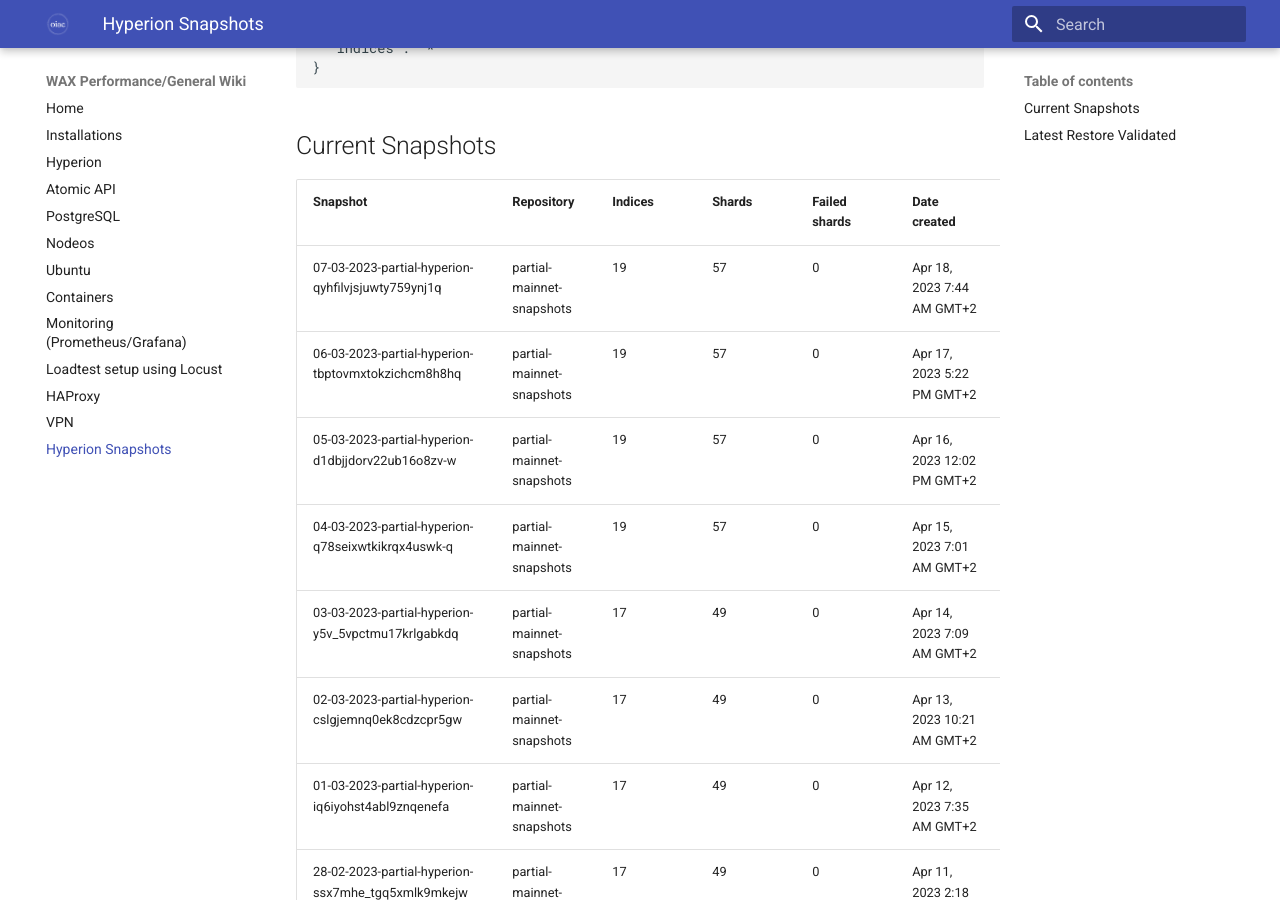
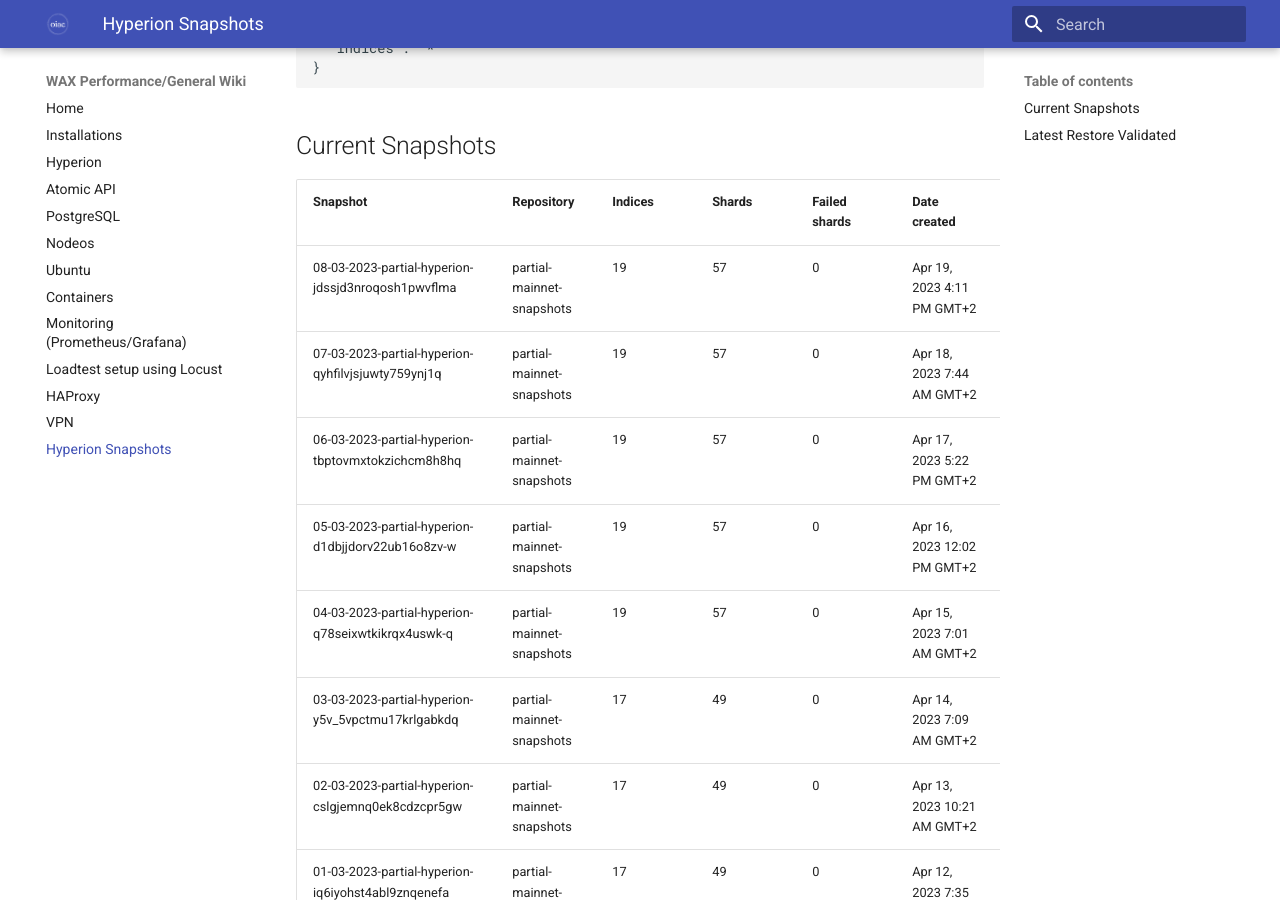
Before and after one commit to oneinacillian/wiki, an MkDocs documentation site: the page built from docs/snapshots.md, in a window 1280 px wide and 900 px high, scrolled down 2022 px. Built offline with MkDocs 1.6.1 and Material for MkDocs 9.7.7, drawn with Linux system fonts in a browser that asks for light colours.

Commit message:
Added latest snapshot

```diff
--- a/docs/snapshots.md
+++ b/docs/snapshots.md
@@ -60,6 +60,7 @@
 
 | Snapshot                                           | Repository                | Indices | Shards | Failed shards | Date created                | Duration |
 |----------------------------------------------------|---------------------------|---------|--------|---------------|-----------------------------|----------|
+|08-03-2023-partial-hyperion-jdssjd3nroqosh1pwvflma  | partial-mainnet-snapshots | 19      | 57     | 0             | Apr 19, 2023 4:11 PM GMT+2  | 33s	     |
 | 07-03-2023-partial-hyperion-qyhfilvjsjuwty759ynj1q | partial-mainnet-snapshots | 19      | 57     | 0             | Apr 18, 2023 7:44 AM GMT+2  | 15s      |
 | 06-03-2023-partial-hyperion-tbptovmxtokzichcm8h8hq | partial-mainnet-snapshots | 19      | 57     | 0             | Apr 17, 2023 5:22 PM GMT+2  | 31s      |
 | 05-03-2023-partial-hyperion-d1dbjjdorv22ub16o8zv-w | partial-mainnet-snapshots | 19      | 57     | 0             | Apr 16, 2023 12:02 PM GMT+2 | 27s      |
```
